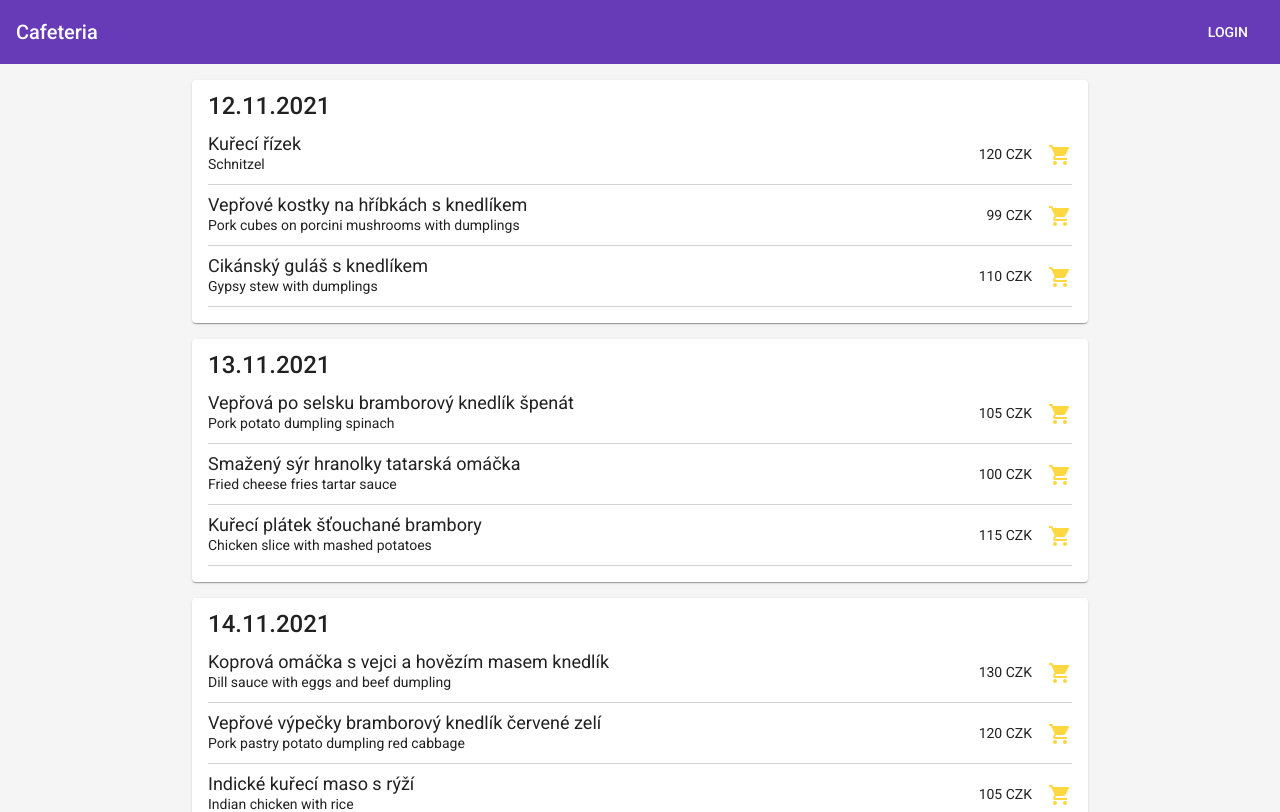
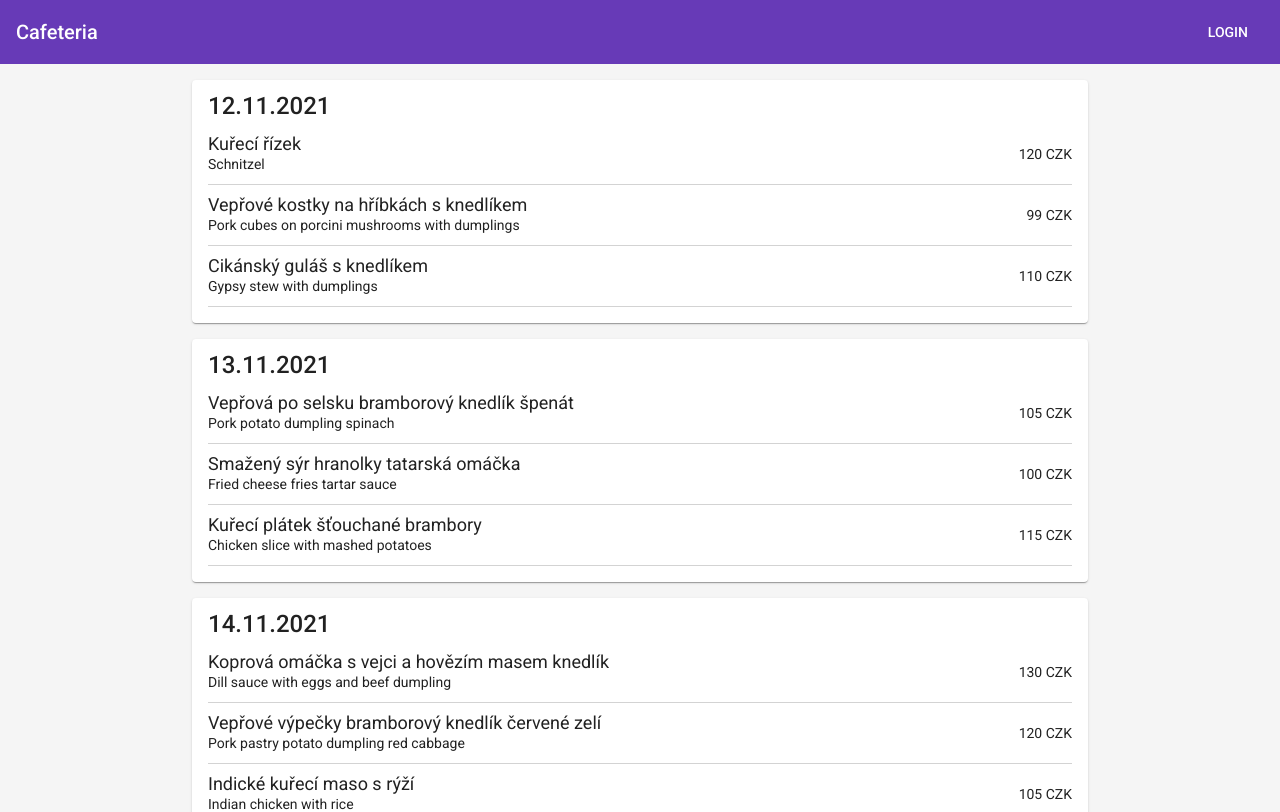
Before and after one commit to michbart/cafeteria-system, an Angular app in the folder cafeteria-enduser/: page / in a window 1280 px wide. Shown: the top 812 px of the page. Built offline with nearby package versions, Linux system fonts and the light colour scheme.

Commit message:
Display order button only for authenticated user.

```diff
--- a/cafeteria-enduser/src/app/meals/meal-item/meal-item.component.html
+++ b/cafeteria-enduser/src/app/meals/meal-item/meal-item.component.html
@@ -5,7 +5,7 @@
   </div>
   <div fxFlex="20" fxFlex.sm="100" fxFlex.xs="100" fxLayout="row" fxLayoutAlign="end center">
     <div>{{ meal.cost }}</div>
-    <button mat-icon-button class="item-button" matTooltip="Order" color="accent">
+    <button mat-icon-button class="item-button" *ngIf="displayButton" matTooltip="Order" color="accent">
       <mat-icon>shopping_cart</mat-icon>
     </button>
   </div>
--- a/cafeteria-enduser/src/app/meals/meal-item/meal-item.component.scss
+++ b/cafeteria-enduser/src/app/meals/meal-item/meal-item.component.scss
@@ -1,6 +1,6 @@
 .item-button {
   display: flex;
-  justify-content: flex-end;
+  justify-content: center;
 }
 
 .item-name {
--- a/cafeteria-enduser/src/app/meals/meal-item/meal-item.component.ts
+++ b/cafeteria-enduser/src/app/meals/meal-item/meal-item.component.ts
@@ -1,4 +1,5 @@
 import { Component, Input } from '@angular/core';
+import { SecurityProvider } from 'src/app/auth/security-provider';
 import { Meal } from '../meal';
 
 @Component({
@@ -10,4 +11,10 @@ export class MealItemComponent {
 
   @Input() public meal!: Meal;
 
+  constructor(private securityProvider: SecurityProvider) { }
+
+  get displayButton() {
+    return this.securityProvider.isAuthenticated();
+  }
+
 }
```
